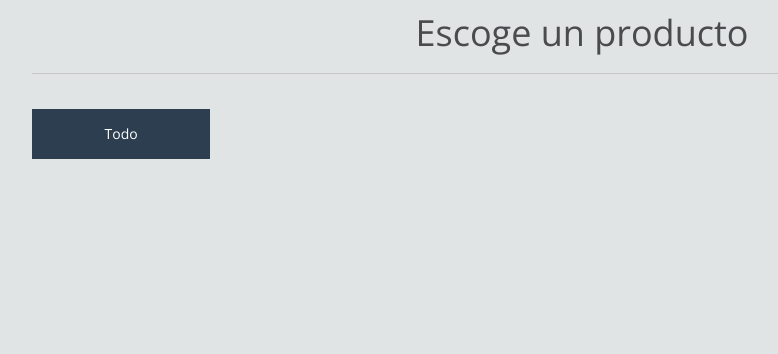
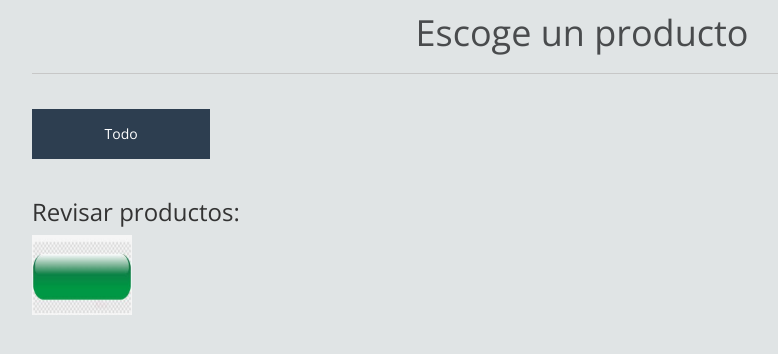
Before and after one commit to XLuis-Eduardo-Espinoza-Mares/Verano_Shopitesz_Eq6, a Flask app: page /productos in a window 1280 px wide. Shown: the part 92-446 px from the top of the page, without its empty margins (58-836 px from the left). Run offline with Flask 2, Linux system fonts and the light colour scheme; data that the repository does not hold is empty; some libraries are stand-ins or nearby versions.

```diff
--- a/Shopitesz/app.py
+++ b/Shopitesz/app.py
@@ -93,11 +93,6 @@ def consultarProductos():
     cat = Categoria()
     return render_template("productos/consultaGeneral.html",productos=producto.consultaGeneral(),categorias=cat.consultaGeneral())
 
-@app.route("/productos/Insertar")
-def InsertarProductos():
-    producto=Producto()
-
-    return render_template("productos/Insertar.html", productos=producto.agregar())
 
 
 
@@ -216,10 +211,10 @@ def consultarImagenCategoria(id):
 
 
 #incio de CRUD DE PRODUCTOS
-@app.route('/productos/consultarEspecificaciones/<int:id>')
-def consultarEspecificionesProducto(id):
+@app.route('/productos/consultarEspecificaciones/<string:especificaciones>')
+def consultarEspecificionesProducto(String):
     prod=Producto()
-    return prod.consultarEspecificaciones(id)
+    return prod.consultarEspecificaciones(String)
 
 @app.route('/productos/consultarNombre/<int:id>')
 def consultarNombreProducto(id):
@@ -231,20 +226,24 @@ def consultarImagenProducto(id):
     prod=Producto()
     return prod.consultarImagen(id)
 
-@app.route('/productos/consultarprecioVenta/<int:id>')
-def consultarprecioVenta(id):
+@app.route('/productos/consultarprecioVenta/<string:precioVenta>')
+def consultarprecioVenta(String):
     prod=Producto()
-    return prod.consultarprecioVenta(id)
+    return prod.consultarprecioVenta(String)
 
-@app.route('/productos/consultarexistencia/<int:id>')
-def consultarexistencia(id):
+@app.route('/productos/consultarexistencia/<string:existencia>')
+def consultarexistencia(String):
     prod=Producto()
-    return prod.consultarexistencia(id)
+    return prod.consultarexistencia(String)
 
 @app.route('/productos/nuevo')
 def nuevoProducto():
             cat = Categoria()
             return render_template('productos/agregar.html', cat=cat.consultaGeneral())
+
+@app.route('/productos/Revisar')
+def revisarProducto():
+            return render_template('productos/ConsultaProducto.html')
 
 @app.route("/productos/agregar",methods=['post'])
 def agregarProducto():
@@ -302,7 +301,6 @@ def editarProducto():
 
 @app.route('/productos/eliminar/<int:id>')
 def eliminarProductos(id):
-
         try:
             prod=Producto()
             prod.eliminacionLogica(id)
--- a/Shopitesz/templates/productos/consultaGeneral.html
+++ b/Shopitesz/templates/productos/consultaGeneral.html
@@ -2,7 +2,6 @@
 {% block contenido %}
 <link rel="stylesheet" href="{{url_for('static',filename='css/estilos2.css')}}">
 	<link href="https://fonts.googleapis.com/css?family=Open+Sans:400,600,700" rel="stylesheet">
-
 	<script src="{{url_for('static',filename='js/jquery-3.2.1.js')}}"></script>
 	<script src="{{url_for('static',filename='js/script.js')}}"></script>
     <div class="wrap">
@@ -18,10 +17,14 @@
 				{% for prod in productos %}
                     <div class="product-item" category="{{prod.categoria.nombre}}">
                         <img src="/productos/consultarImagen/{{prod.idProducto}}" width="100px" height="80px">
-					    <a href="#">{{prod.nombre}}</a>
+					    <a href="/img/Productos/">{{prod.nombre}}</a>
 				    </div>
                 {% endfor %}
 			</section>
 		</div>
+		<h3>Revisar productos:</h3>
+		<a href="/productos/Revisar">
+			<img src="static/img/Botones/boton.jpg" width="100px" height="80px">
+		</a>
 	</div>
 {% endblock %}
```
Also changed, not shown: Shopitesz/static/img/Botones/boton.jpg (added).
